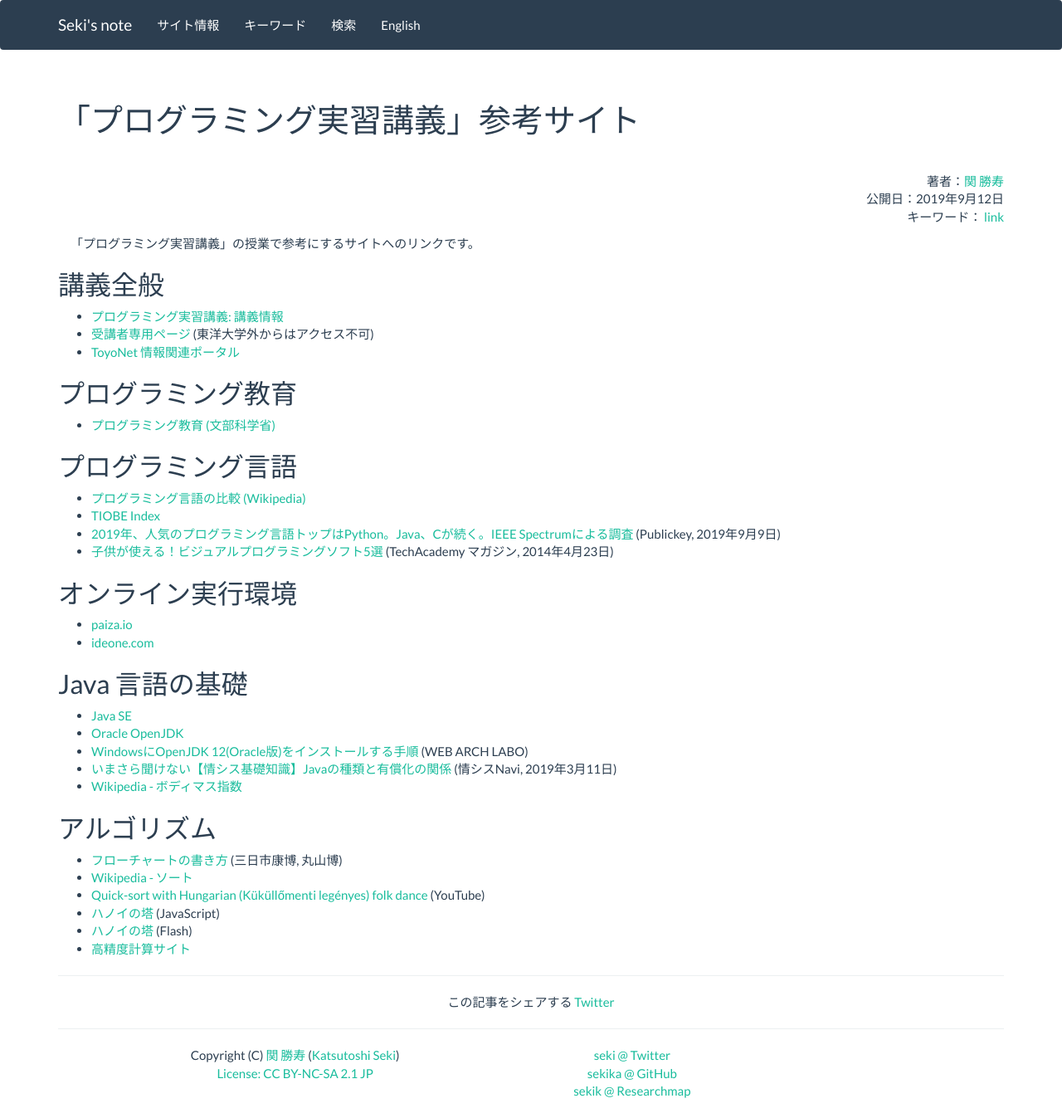
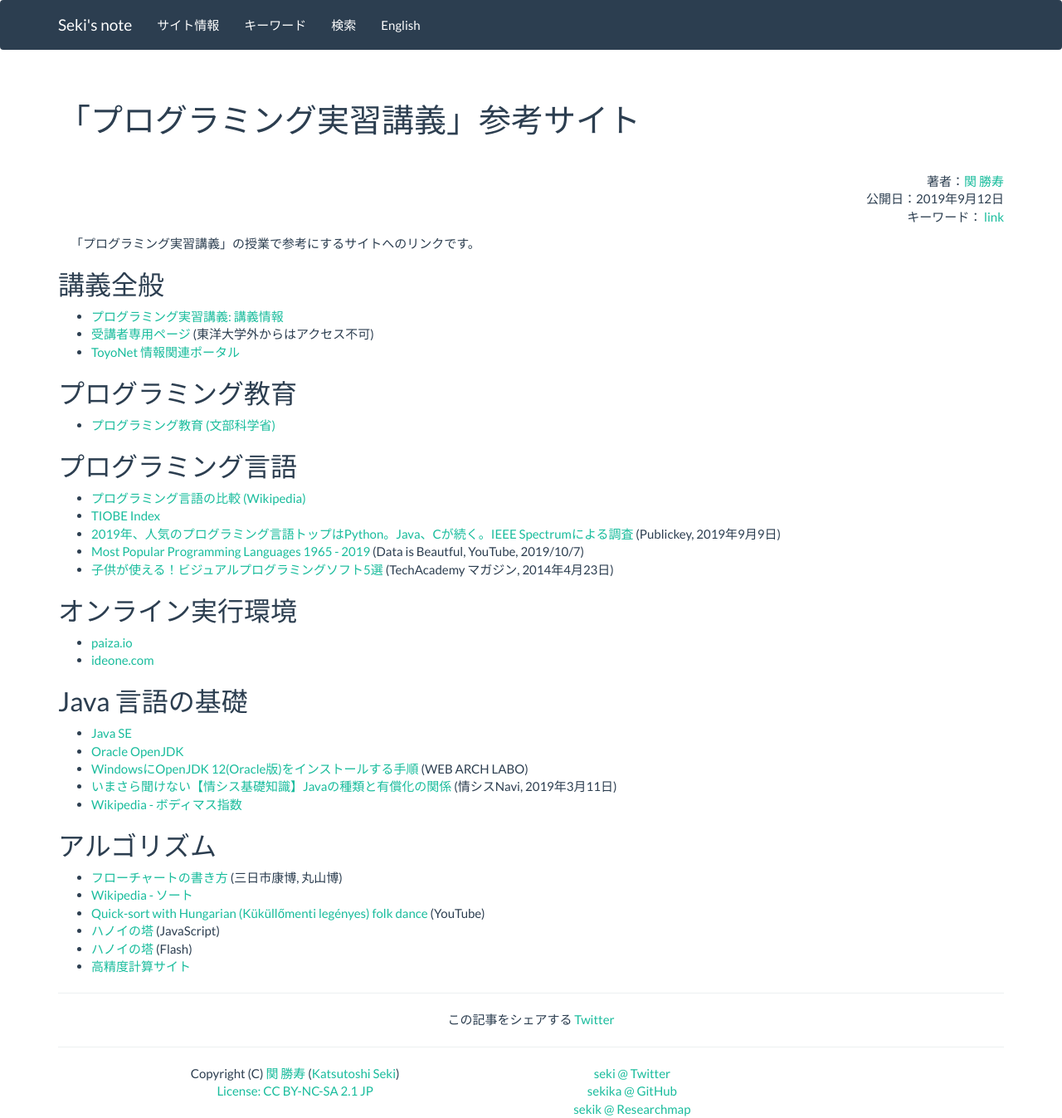
Before and after one commit to sekika/sekika.github.io, a Jekyll site: the page built from _posts/2019-09-12-java.md, in a window 1280 px wide. Shown: the whole page at 83% size. Built offline with Jekyll 4.4.1, drawn with Linux system fonts in a browser that asks for light colours; nearby versions of some CDN libraries; comment, search, counter and statistics services are not loaded; before the commit the page ends 1326 px from its top, so only the background shows below that.

Commit message:
プログラミング言語人気の推移

```diff
--- a/_posts/2019-09-12-java.md
+++ b/_posts/2019-09-12-java.md
@@ -18,6 +18,7 @@ tag: link
 - [プログラミング言語の比較 (Wikipedia)](https://ja.wikipedia.org/wiki/%E3%83%97%E3%83%AD%E3%82%B0%E3%83%A9%E3%83%9F%E3%83%B3%E3%82%B0%E8%A8%80%E8%AA%9E%E3%81%AE%E6%AF%94%E8%BC%83)
 - [TIOBE Index](https://www.tiobe.com/tiobe-index/)
 - [2019年、人気のプログラミング言語トップはPython。Java、Cが続く。IEEE Spectrumによる調査](https://www.publickey1.jp/blog/19/2019pythonjavacieee_spectrum.html) (Publickey, 2019年9月9日)
+- [Most Popular Programming Languages 1965 - 2019](https://youtu.be/Og847HVwRSI) (Data is Beautful, YouTube, 2019/10/7)
 - [子供が使える！ビジュアルプログラミングソフト5選](https://techacademy.jp/magazine/1861) (TechAcademy マガジン, 2014年4月23日)
 
 ## オンライン実行環境
```
